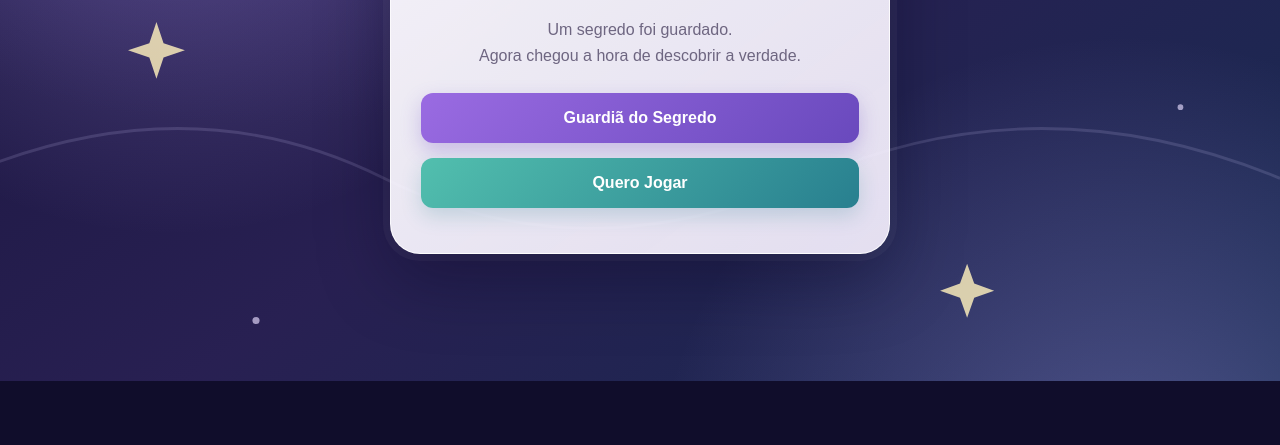
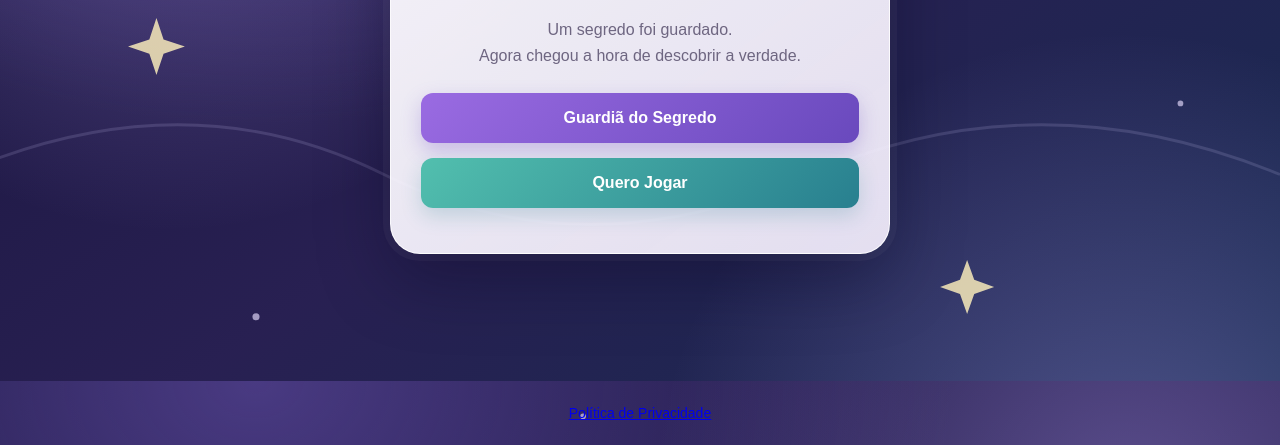
Before and after one commit to victor-aandrade/o-grande-segredo, a website built with Vite: page index.html in a window 1280 px wide. Shown: the part 419-864 px from the top of the page. Before the commit the page ends 800 px from the top, so only its background shows below. Built offline with nearby package versions, Linux system fonts and the light colour scheme.

Commit message:
Adicionar link da politica de privacidade

```diff
--- a/index.html
+++ b/index.html
@@ -40,5 +40,10 @@
   </main>
 
   <script type="module" src="/src/main.js"></script>
+
+<footer style="text-align: center; padding: 24px    12px; font-size: 14px;">
+  <a href="/privacidade.html">Política de Privacidade</a>
+</footer>
+
 </body>
 </html>
```
